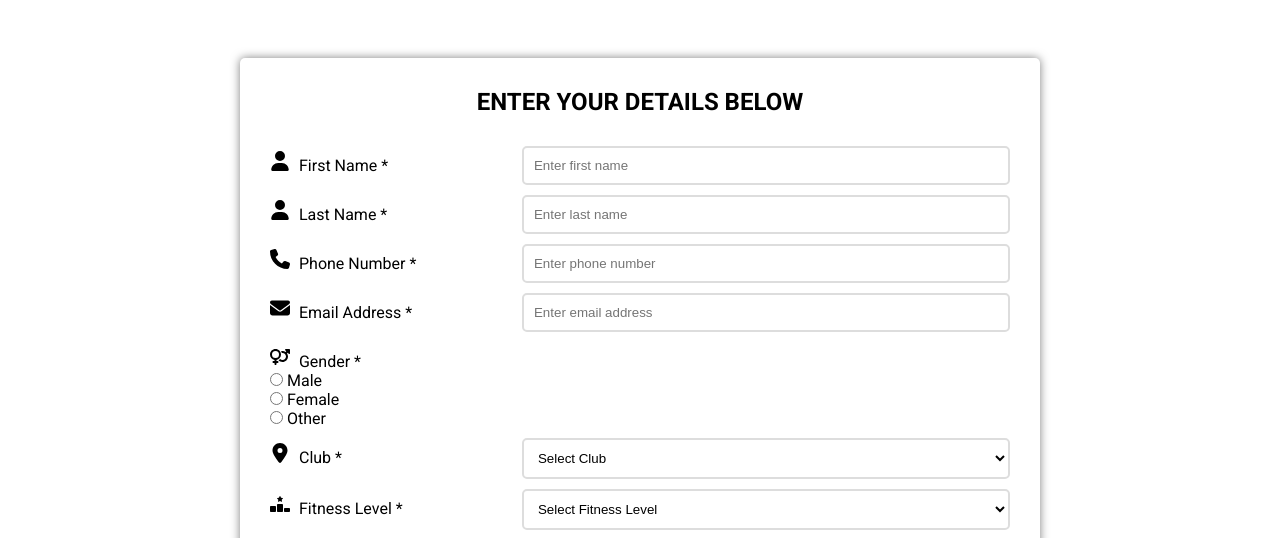
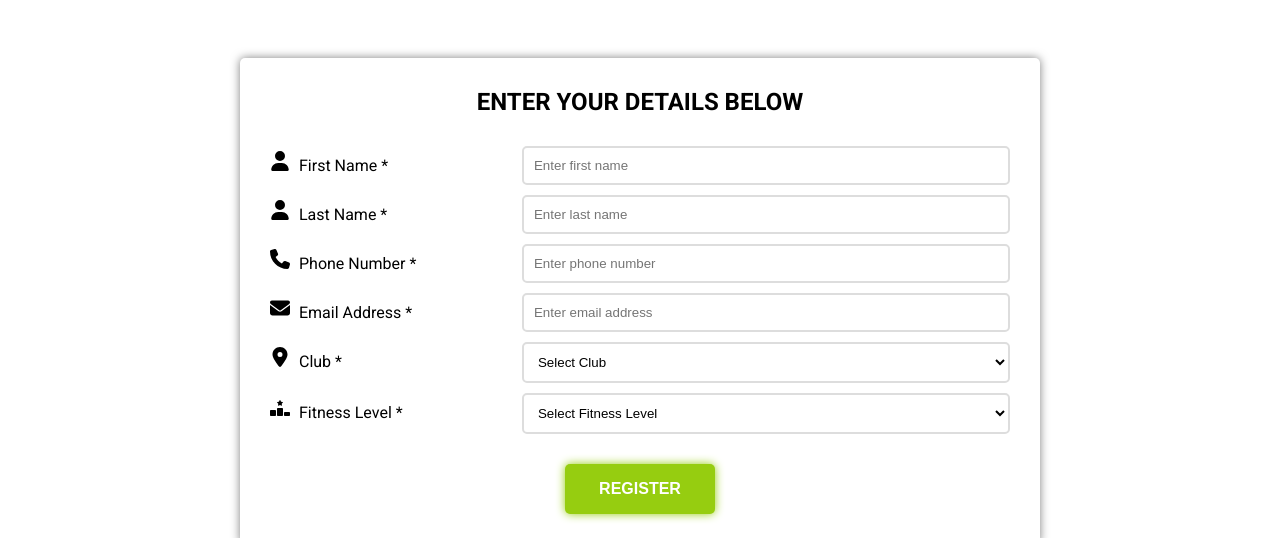
Before and after one commit to Dillind/ML-Strength, a website: page registration.html in a window 1280 px wide. Shown: the part 259-797 px from the top of the page. Drawn offline with Linux system fonts and the light colour scheme.

Commit message:
removed help video and gender option on sign up

```diff
--- a/registration.html
+++ b/registration.html
@@ -113,55 +113,6 @@
               <span class="error-message"
                 >Please enter a valid email address</span
               >
-              <!-- Gender -->
-              <fieldset>
-                <legend class="form-label">
-                  <svg
-                    xmlns="http://www.w3.org/2000/svg"
-                    class="icon"
-                    viewBox="0 0 640 512"
-                  >
-                    <path
-                      d="M176 288a112 112 0 1 0 0-224 112 112 0 1 0 0 224zM352 176c0 86.3-62.1 158.1-144 173.1V384h32c17.7 0 32 14.3 32 32s-14.3 32-32 32H208v32c0 17.7-14.3 32-32 32s-32-14.3-32-32V448H112c-17.7 0-32-14.3-32-32s14.3-32 32-32h32V349.1C62.1 334.1 0 262.3 0 176C0 78.8 78.8 0 176 0s176 78.8 176 176zM271.9 360.6c19.3-10.1 36.9-23.1 52.1-38.4c20 18.5 46.7 29.8 76.1 29.8c61.9 0 112-50.1 112-112s-50.1-112-112-112c-7.2 0-14.3 .7-21.1 2c-4.9-21.5-13-41.7-24-60.2C369.3 66 384.4 64 400 64c37 0 71.4 11.4 99.8 31l20.6-20.6L487 41c-6.9-6.9-8.9-17.2-5.2-26.2S494.3 0 504 0H616c13.3 0 24 10.7 24 24V136c0 9.7-5.8 18.5-14.8 22.2s-19.3 1.7-26.2-5.2l-33.4-33.4L545 140.2c19.5 28.4 31 62.7 31 99.8c0 97.2-78.8 176-176 176c-50.5 0-96-21.3-128.1-55.4z"
-                    />
-                  </svg>
-                  <span>Gender</span>
-                </legend>
-                <!-- Male -->
-                <div class="radio-input">
-                  <input
-                    type="radio"
-                    id="male"
-                    name="gender"
-                    value="male"
-                    required
-                  />
-                  <label for="male">Male</label>
-                </div>
-                <!-- Female -->
-                <div class="radio-input">
-                  <input
-                    type="radio"
-                    id="female"
-                    name="gender"
-                    value="female"
-                    required
-                  />
-                  <label for="female">Female</label>
-                </div>
-                <!-- Other -->
-                <div class="radio-input">
-                  <input
-                    type="radio"
-                    id="other"
-                    name="gender"
-                    value="other"
-                    required
-                  />
-                  <label for="other">Other</label>
-                </div>
-                <span class="error-message">Please select an option</span>
-              </fieldset>
               <!-- Select Club -->
               <label for="club" class="form-label">
                 <svg
@@ -216,15 +167,6 @@
                   Register
                 </button>
               </article>
-              <!-- Help button -->
-              <article class="help-container">
-                <span class="help-btn">Need Help?</span>
-                <video
-                  class="help-video"
-                  src="img/need-help-video.mp4"
-                  controls
-                ></video>
-              </article>
             </article>
           </form>
         </article>
```
